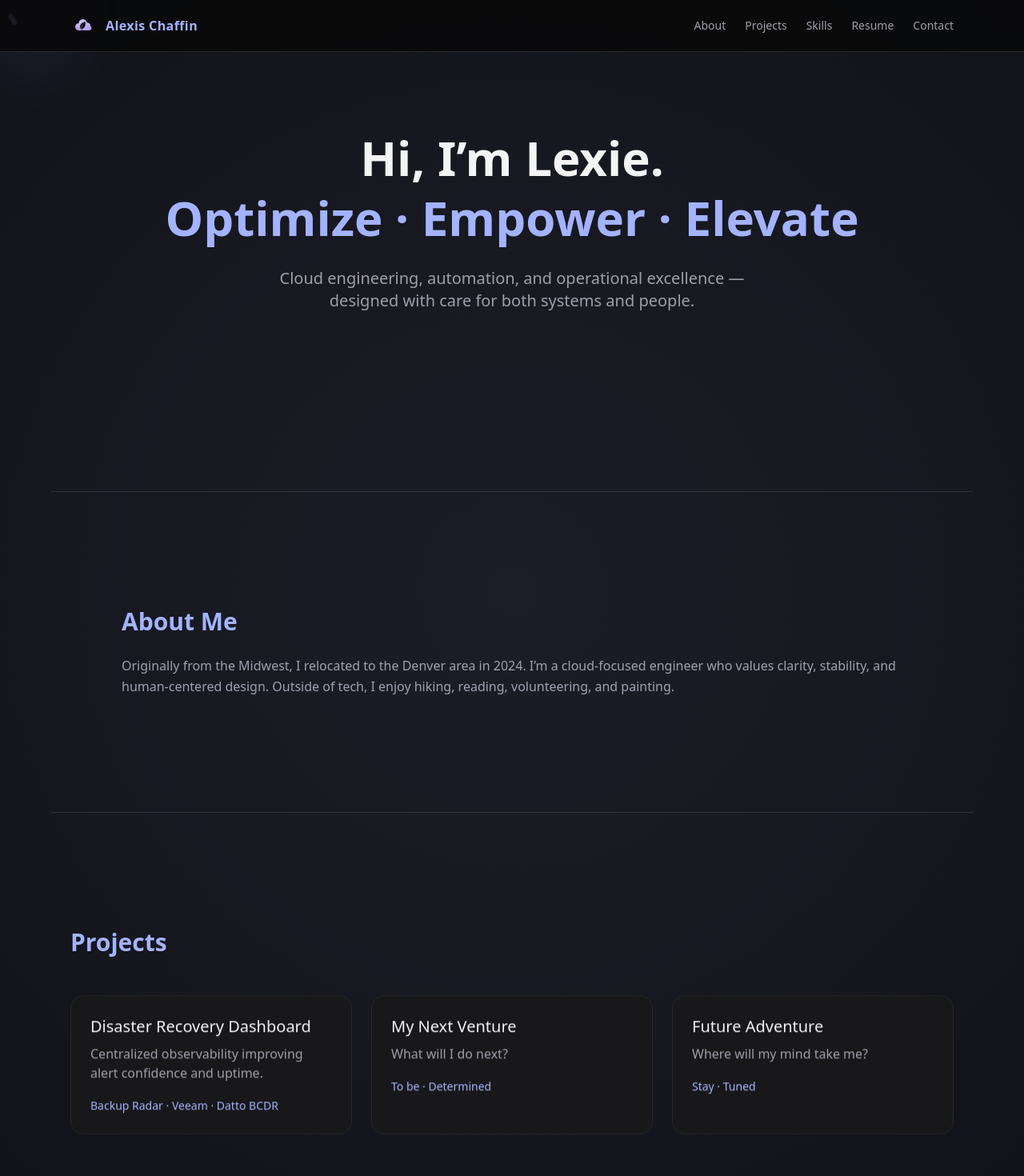
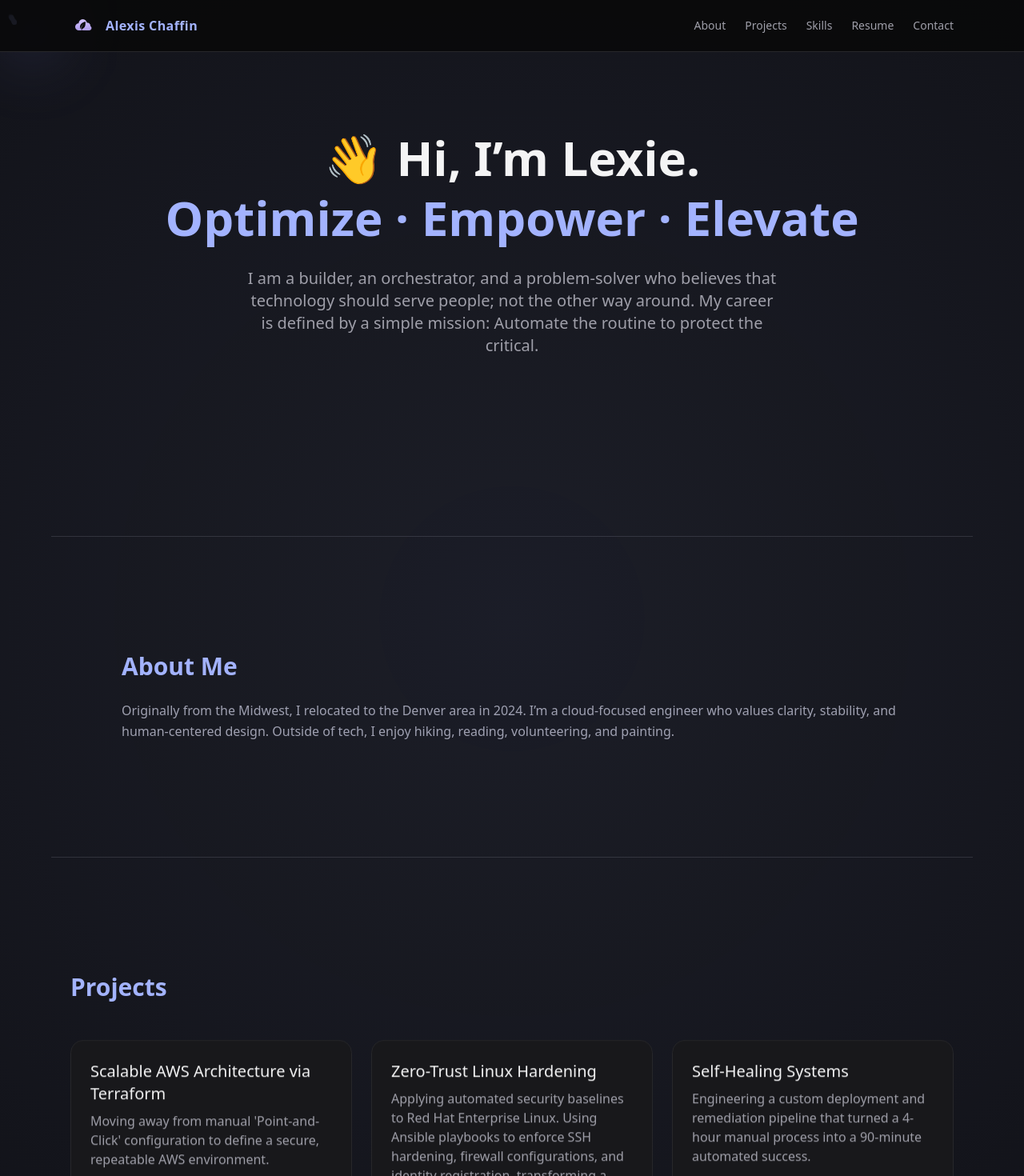
Before and after one commit to alexis-brianna/my-portfolio, a React (Vite) app: page / in a window 1280 px wide. Shown: the top 1470 px of the page at 80% size. Built offline with nearby package versions, Linux system fonts and the light colour scheme.

Commit message:
New stuff!

```diff
--- a/src/App.tsx
+++ b/src/App.tsx
@@ -147,7 +147,7 @@ function Hero() {
           variants={fadeUp}
           className="text-5xl md:text-6xl font-bold mb-6 leading-tight"
         >
-          Hi, I’m Lexie.
+          👋 Hi, I’m Lexie.
           <br />
           <span className="text-indigo-300">
             Optimize · Empower · Elevate
@@ -158,8 +158,10 @@ function Hero() {
           variants={fadeUp}
           className="text-xl text-zinc-400 max-w-2xl mx-auto"
         >
-          Cloud engineering, automation, and operational excellence — designed
-          with care for both systems and people.
+          I am a builder, an orchestrator, and a problem-solver who believes that technology
+          should serve people; not the other way around. My career is defined by a simple mission:
+          Automate the routine to protect the critical.
+
         </motion.p>
       </motion.div>
     </section>
@@ -190,20 +192,20 @@ function About() {
 
 const projectData = [
   {
-    title: "Disaster Recovery Dashboard",
+    title: "Scalable AWS Architecture via Terraform",
     description:
-      "Centralized observability improving alert confidence and uptime.",
-    stack: "Backup Radar · Veeam · Datto BCDR",
+      "Moving away from manual 'Point-and-Click' configuration to define a secure, repeatable AWS environment.",
+    stack: "AWS EC2 · Terraform · GitHub · VSCode",
   },
   {
-    title: "My Next Venture",
-    description: "What will I do next?",
-    stack: "To be · Determined",
+    title: "Zero-Trust Linux Hardening",
+    description: "Applying automated security baselines to Red Hat Enterprise Linux. Using Ansible playbooks to enforce SSH hardening, firewall configurations, and identity registration, transforming a 'vanilla' OS into an enterprise-ready, secured node in minutes.",
+    stack: "Ansible · RHEL 9 · YAML · OpenSSH · Firewalld",
   },
   {
-    title: "Future Adventure",
-    description: "Where will my mind take me?",
-    stack: "Stay · Tuned",
+    title: "Self-Healing Systems",
+    description: "Engineering a custom deployment and remediation pipeline that turned a 4-hour manual process into a 90-minute automated success.",
+    stack: "Datto RMM · Windows Configuration Designer · PowerShell · Bash",
   },
 ];
 
```
